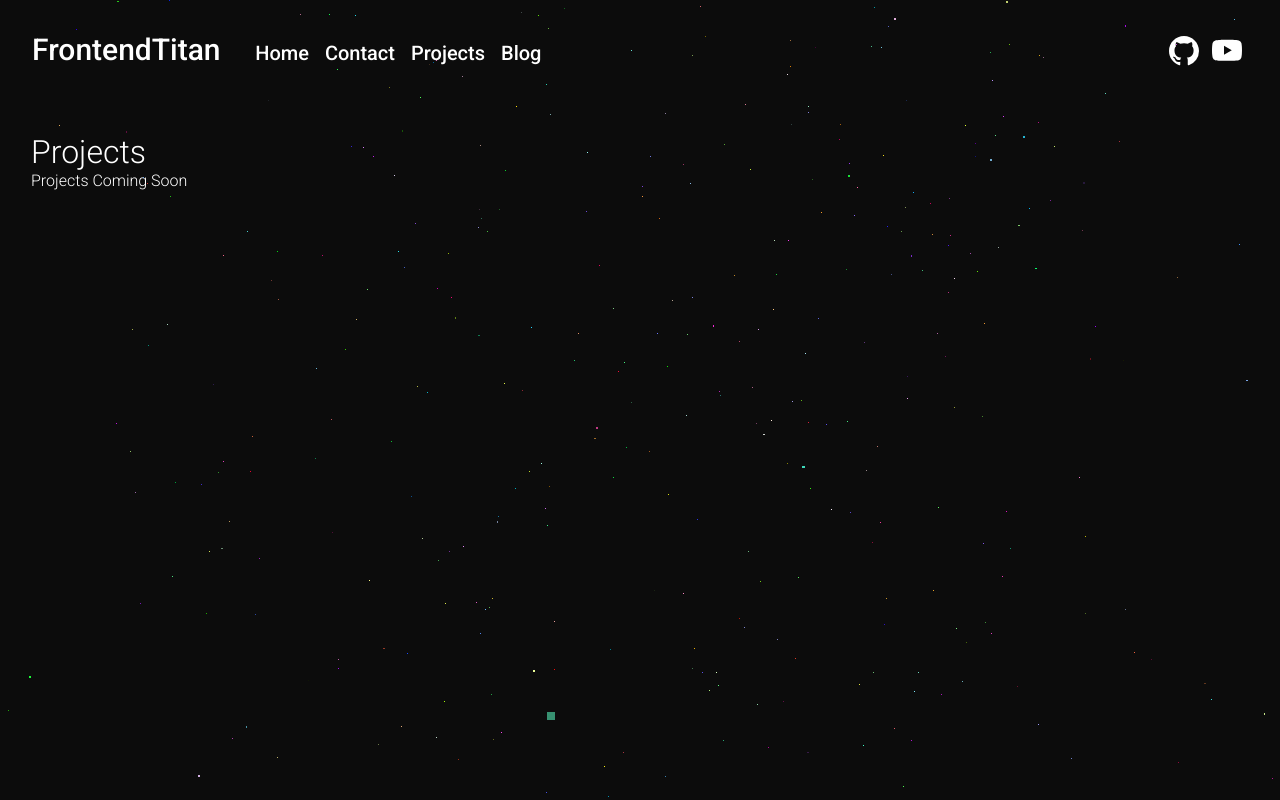
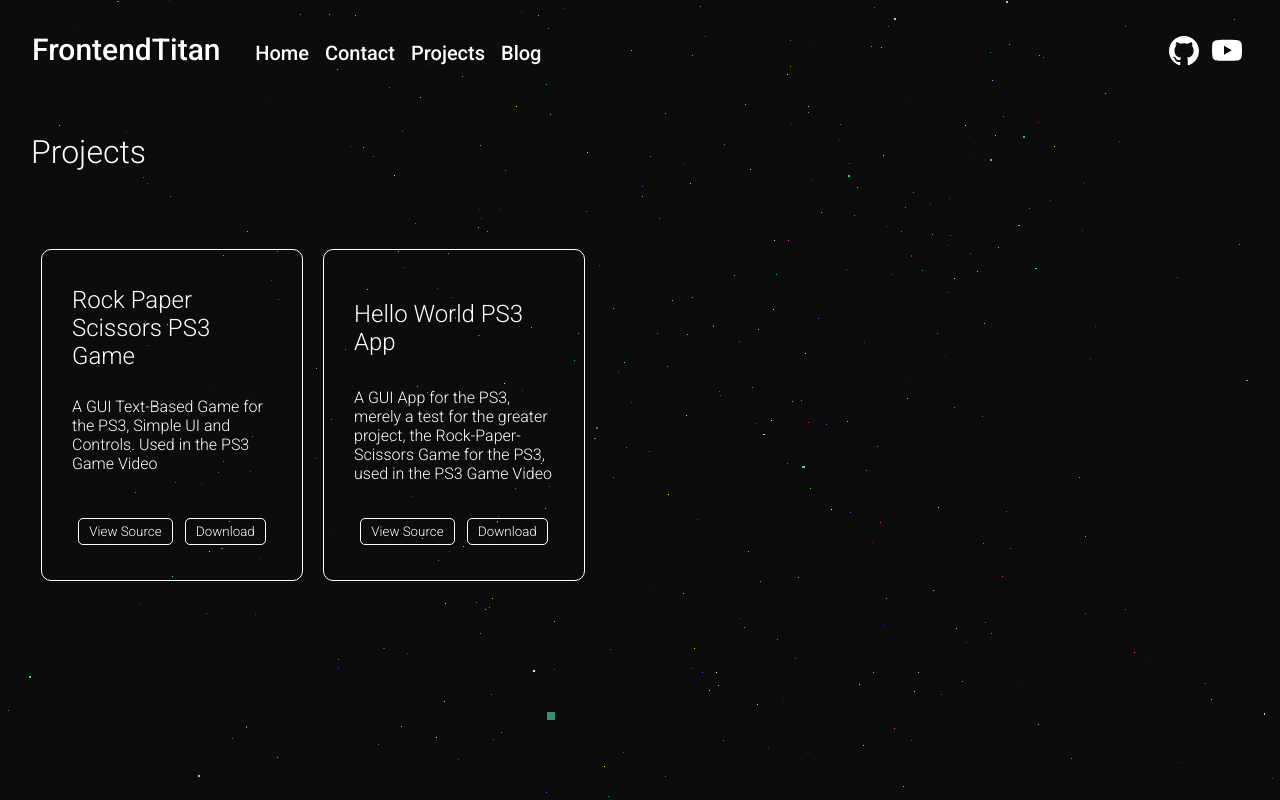
Before and after one commit to FrontendTitan/FrontendTitan.github.io, a website: page projects/index.html in a window 1280 px wide. Drawn offline with nearby package versions, Linux system fonts and the light colour scheme.

Commit message:
Added PS3 Projects

```diff
--- a/projects/index.html
+++ b/projects/index.html
@@ -46,7 +46,41 @@
             <!-- Entry point of the website -->
             <div class="body">
                 <h1>Projects</h1>
-                <p>Projects Coming Soon</p>
+                <br><br>
+
+                <div class="body-container">
+                    <div class="project">
+                        <div class="project-title">
+                            <h2>Rock Paper Scissors PS3 Game</h2>
+                        </div>
+                        <div class="project-description">
+                            <p>A GUI Text-Based Game for the PS3, Simple UI and Controls. Used in the PS3 Game Video
+                            </p>
+                        </div>
+                        <div class="project-actions">
+                            <button><a href="https://github.com/FrontendTitan/Rock-Paper-Scissors-PS3"
+                                    target='_blank'>View
+                                    Source</a></button>
+                            <button><a
+                                    href="https://github.com/FrontendTitan/Rock-Paper-Scissors-PS3/archive/refs/tags/Downloads.zip">Download</a></button>
+                        </div>
+                    </div>
+                    <div class="project">
+                        <div class="project-title">
+                            <h2>Hello World PS3 App</h2>
+                        </div>
+                        <div class="project-description">
+                            <p>A GUI App for the PS3, merely a test for the greater project, the Rock-Paper-Scissors
+                                Game for the PS3, used in the PS3 Game Video</p>
+                        </div>
+                        <div class="project-actions">
+                            <button><a href="https://github.com/FrontendTitan/Hello-World-PS3" target='_blank'>View
+                                    Source</a></button>
+                            <button><a
+                                    href="https://github.com/FrontendTitan/Hello-World-PS3/archive/refs/tags/Download.zip">Download</a></button>
+                        </div>
+                    </div>
+                </div>
             </div>
             <!-- Entry point of the website -->
         </main>
--- a/src/styles/projects.scss
+++ b/src/styles/projects.scss
@@ -19,3 +19,85 @@
         transform: translateY(0);
     }
 }
+
+.body-container {
+    display: flex;
+    flex-wrap: wrap;
+    align-items: center;
+    margin-top: 30px;
+
+}
+
+.project-container {
+    display: flex;
+    flex-wrap: wrap;
+    justify-content: space-between;
+}
+
+.project-container {
+    display: grid;
+    grid-template-columns: repeat(auto-fill, minmax(200px, 1fr));
+    gap: 20px;
+    align-items: stretch;
+}
+
+.project {
+    display: flex;
+    flex-direction: column;
+    justify-content: space-between;
+    border: 1px solid white;
+    border-radius: 10px;
+    padding: 30px;
+    padding-bottom: 0px;
+    height: 300px;
+    width: 200px;
+    margin: 10px;
+
+    .project-title,
+    .project-description,
+    .project-actions {
+        flex: 1;
+        display: flex;
+        align-items: center;
+        justify-content: center;
+    }
+
+
+    .project-title {
+        height: 90px;
+        margin-bottom: 10px;
+    }
+
+    .project-description {
+        height: 190px !important;
+    }
+
+    .project-actions {
+        justify-content: space-around;
+        height: 10px !important;
+    }
+
+    button {
+        background-color: transparent;
+        border: 1px solid white;
+        border-radius: 5px;
+        padding: 5px 10px;
+        color: white;
+        cursor: pointer;
+
+        &:hover {
+            background-color: white;
+            color: black;
+
+            a {
+                color: black;
+                text-decoration: none;
+            }
+        }
+
+        a {
+            color: white;
+            text-decoration: none;
+        }
+    }
+}
```
Also changed, not shown: dist/projects.css.
